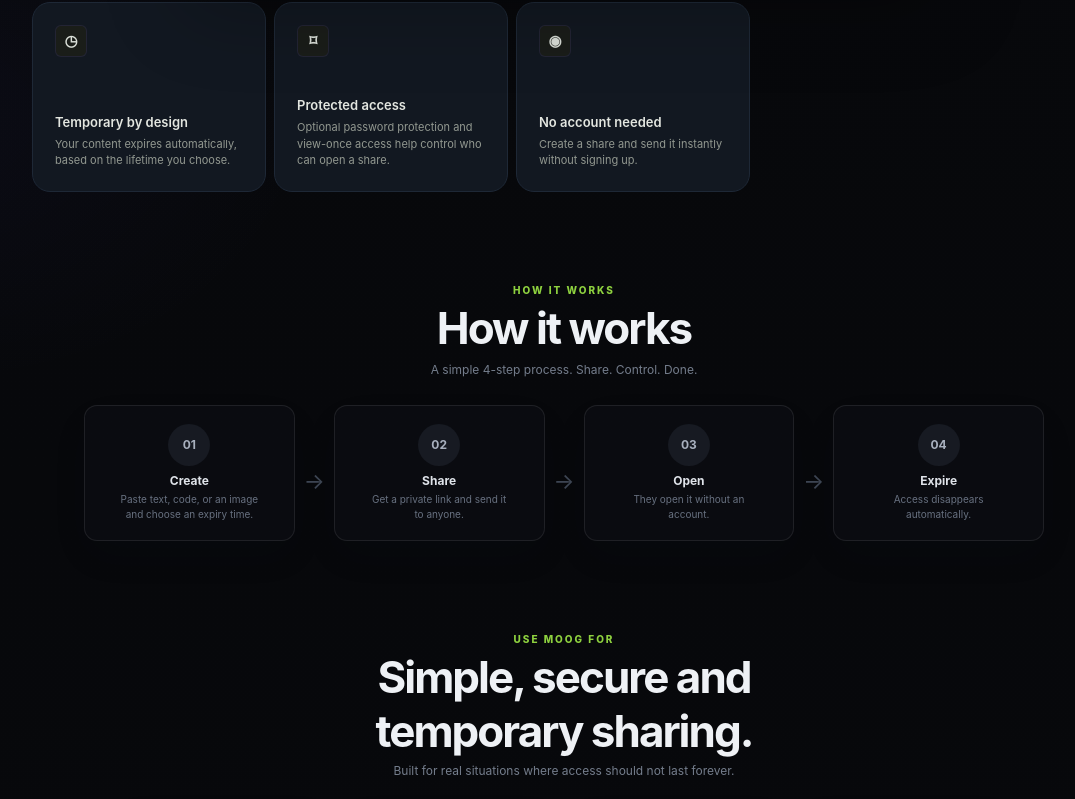
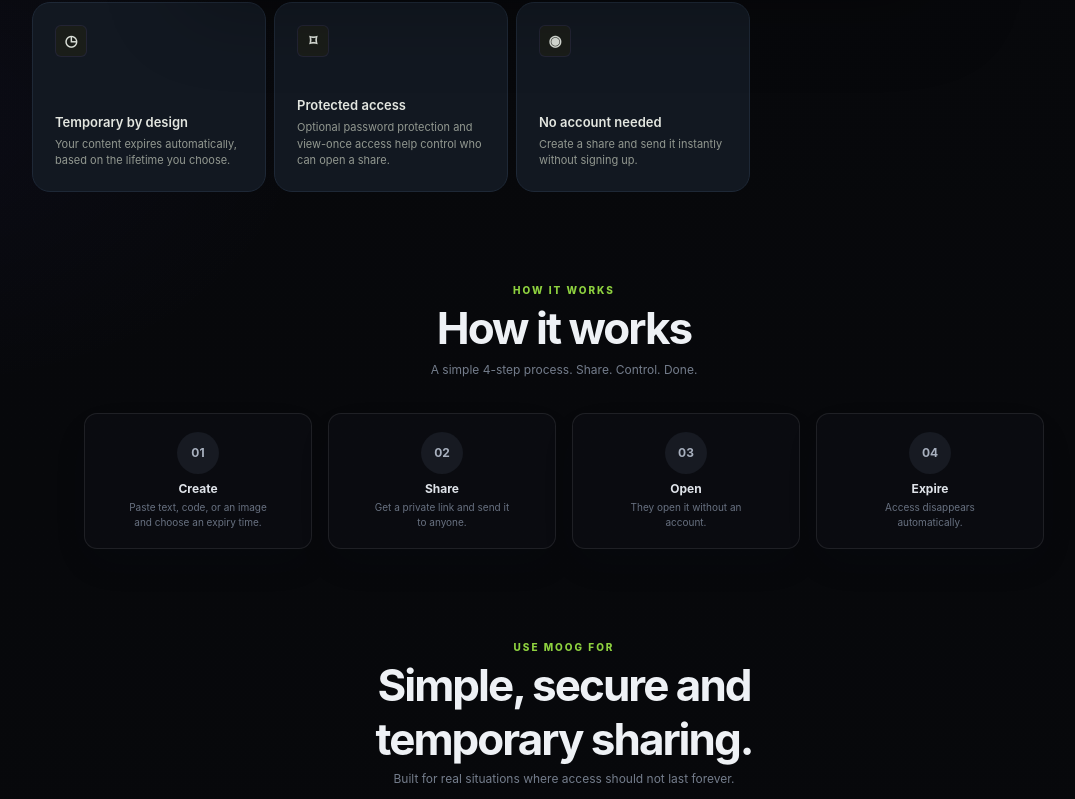
Before and after one commit to addulasaikiran-ops/Moog-1.0, a Next.js app: page / in a window 1280 px wide. Shown: the part 1553-2352 px from the top of the page, without its empty margins (76-1151 px from the left). Built offline with nearby package versions, Linux system fonts and the light colour scheme; no server answers.

Commit message:
Center feature cards and how it works section (#14)

```diff
--- a/app/interface-layout-fixes.css
+++ b/app/interface-layout-fixes.css
@@ -430,3 +430,52 @@ html, body { background: #0b0f14 !important; }
   .page .resultExpanded .revokeButton,
   .page .resultExpanded .resultNewButton { width: 100% !important; }
 }
+
+
+/* Center the feature cards and the How it works section within the page shell. */
+.page .productFeatures {
+  width: min(1080px, 100%) !important;
+  margin-left: auto !important;
+  margin-right: auto !important;
+  justify-content: center !important;
+  grid-template-columns: repeat(3, minmax(0, 1fr)) !important;
+}
+.page .referenceHow,
+.page .howMoog {
+  width: min(1080px, 100%) !important;
+  margin-left: auto !important;
+  margin-right: auto !important;
+}
+.page .referenceHow .howIntro,
+.page .howMoog .howIntro {
+  width: 100% !important;
+  max-width: none !important;
+  margin: 0 auto 36px !important;
+  text-align: center !important;
+}
+.page .referenceHow .howSteps,
+.page .howMoog .howSteps {
+  width: 100% !important;
+  display: grid !important;
+  grid-template-columns: repeat(4, minmax(0, 1fr)) !important;
+  align-items: stretch !important;
+  gap: 16px !important;
+}
+.page .referenceHow .howSteps > span,
+.page .howMoog .howSteps > span {
+  display: none !important;
+}
+.page .referenceHow .howSteps > div,
+.page .howMoog .howSteps > div {
+  min-width: 0 !important;
+  width: 100% !important;
+}
+@media (max-width: 760px) {
+  .page .productFeatures { grid-template-columns: 1fr !important; }
+  .page .referenceHow .howSteps,
+  .page .howMoog .howSteps { grid-template-columns: repeat(2, minmax(0, 1fr)) !important; }
+}
+@media (max-width: 480px) {
+  .page .referenceHow .howSteps,
+  .page .howMoog .howSteps { grid-template-columns: minmax(0, 1fr) !important; }
+}
```
